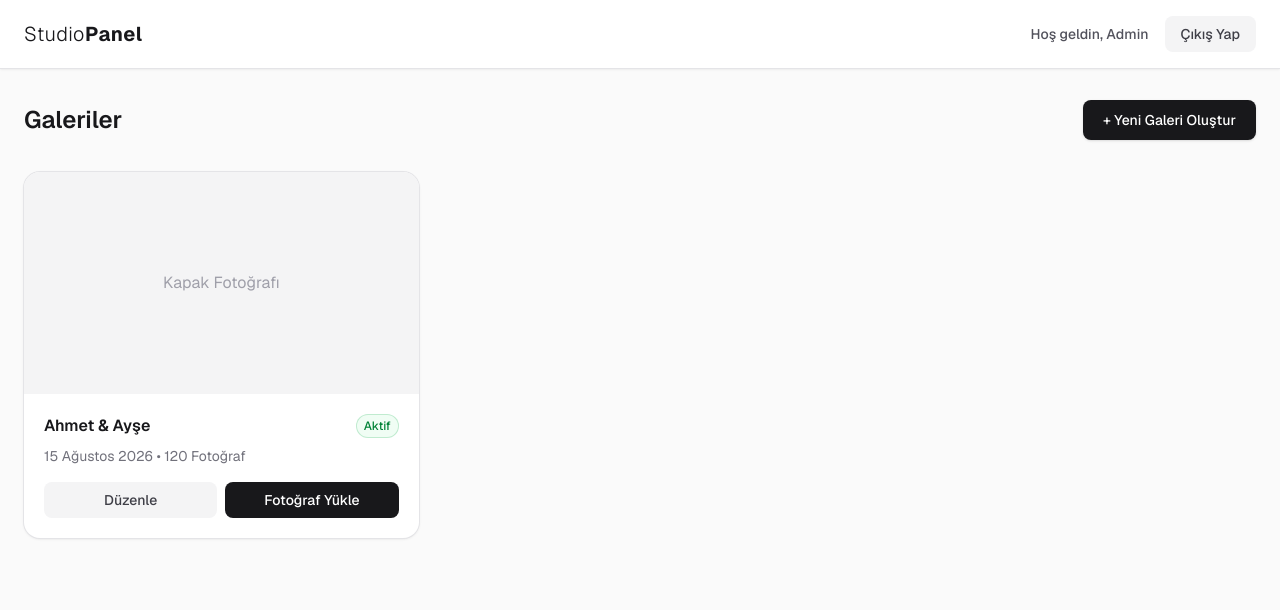
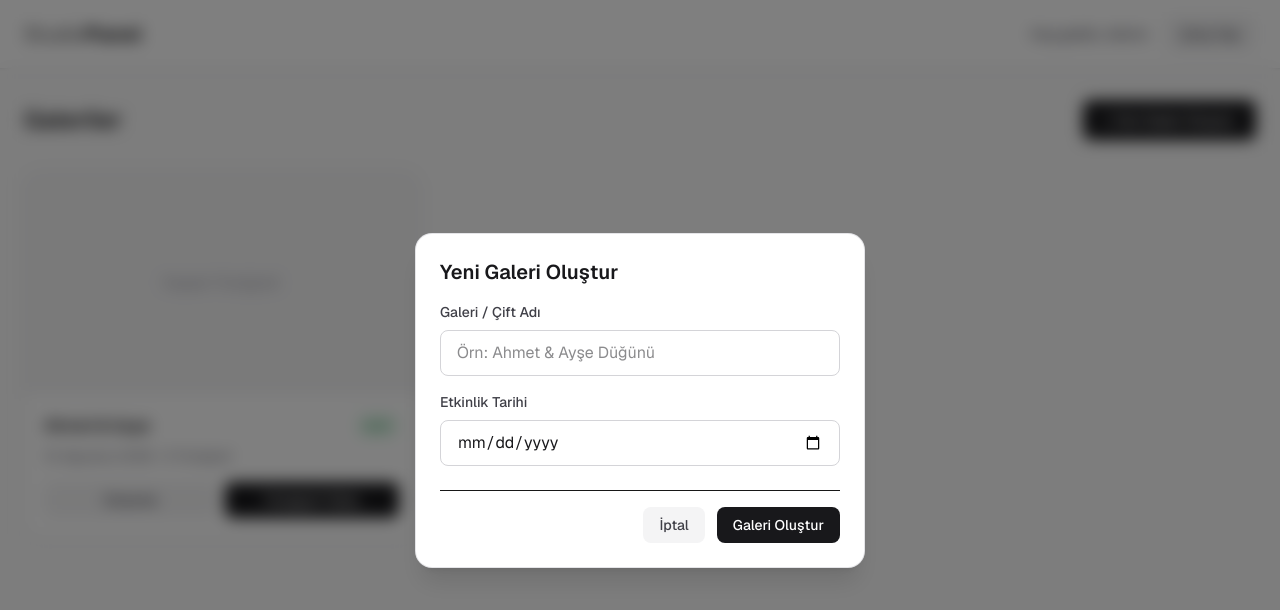
Before and after one commit to omerfarukdemir01/dugun-fotograf-sistemi, a Next.js app: page /admin in a window 1280 px wide. Both pictures are taken after a click on the button "+ Yeni Galeri Oluştur". Shown: the top 610 px of the page. Built offline with nearby package versions, Linux system fonts and the light colour scheme.

Commit message:
Veritabanı bağlantı hatası giderildi ilk galeri kaydedildi

```diff
--- a/app/admin/page.tsx
+++ b/app/admin/page.tsx
@@ -1,8 +1,46 @@
+"use client"; // Bu sayfa üzerinde buton tıklamaları ve formlar olacağı için istemci taraflı çalışacağını belirttik
+
+import { useState } from "react";
+
 export default function AdminPage() {
+  // Pop-up formun açık mı kapalı mı olduğunu tutan durum (state)
+  const [isOpen, setIsOpen] = useState(false);
+
+  // Form alanlarındaki verileri tutan durumlar
+  const [title, setTitle] = useState("");
+  const [date, setDate] = useState("");
+
+  const handleCreateGallery = async (e: React.FormEvent) => {
+    e.preventDefault();
+
+    try {
+      // Yazdığımız /api/galleries postacısına verileri paketleyip gönderiyoruz
+      const response = await fetch("/api/galleries", {
+        method: "POST",
+        headers: { "Content-Type": "application/json" },
+        body: JSON.stringify({ title, date }),
+      });
+
+      const resData = await response.json();
+
+      if (resData.success) {
+        alert("Harika! Galeri başarıyla MongoDB veritabanına kaydedildi.");
+        setIsOpen(false); // Pop-up formu kapat
+        setTitle("");     // Formu temizle
+        setDate("");      // Tarihi temizle
+      } else {
+        alert("Bir hata oluştu: " + resData.error);
+      }
+    } catch (error) {
+      console.error("İstek gönderilirken hata oluştu:", error);
+      alert("Sunucuya bağlanılamadı.");
+    }
+  };
+
   return (
     <div className="min-h-screen bg-zinc-50 font-sans">
 
-      {/* Üst Menü (Navbar) - Sayfayı kaydırsan bile üstte yapışık (sticky) kalır */}
+      {/* Üst Menü */}
       <header className="sticky top-0 z-10 bg-white shadow-sm ring-1 ring-zinc-200">
         <div className="mx-auto flex max-w-7xl items-center justify-between px-6 py-4">
           <h1 className="text-xl font-light tracking-wide text-zinc-900">
@@ -20,28 +58,23 @@ export default function AdminPage() {
       {/* Ana İçerik */}
       <main className="mx-auto max-w-7xl px-6 py-8">
 
-        {/* Başlık ve Yeni Galeri Ekleme Butonu */}
         <div className="mb-8 flex items-center justify-between">
           <h2 className="text-2xl font-semibold text-zinc-900">Galeriler</h2>
-          <button className="flex items-center gap-2 rounded-lg bg-zinc-900 px-5 py-2.5 text-sm font-medium text-white shadow-sm transition-all hover:bg-zinc-800">
+          {/* Butona basıldığında isOpen durumunu true yaparak formu açıyoruz */}
+          <button
+            onClick={() => setIsOpen(true)}
+            className="flex items-center gap-2 rounded-lg bg-zinc-900 px-5 py-2.5 text-sm font-medium text-white shadow-sm transition-all hover:bg-zinc-800"
+          >
             + Yeni Galeri Oluştur
           </button>
         </div>
 
-        {/* Galeri Kartları (İleride müşterilere gönderilecek kısımlar) */}
+        {/* Galeri Kartları Listesi */}
         <div className="grid gap-6 sm:grid-cols-2 lg:grid-cols-3">
-
-          {/* Örnek Bir Galeri Kartı */}
           <div className="group overflow-hidden rounded-2xl bg-white shadow-sm ring-1 ring-zinc-200 transition-all hover:shadow-md">
-
-            {/* Kart Görsel Alanı (İleride buraya düğün kapak fotoğrafı gelecek) */}
-            <div className="relative aspect-video w-full bg-zinc-100">
-              <div className="absolute inset-0 flex items-center justify-center text-zinc-400">
-                Kapak Fotoğrafı
-              </div>
+            <div className="relative aspect-video w-full bg-zinc-100 flex items-center justify-center text-zinc-400">
+              Kapak Fotoğrafı
             </div>
-
-            {/* Kart İçeriği ve Bilgiler */}
             <div className="p-5">
               <div className="mb-2 flex items-center justify-between">
                 <h3 className="font-semibold text-zinc-900">Ahmet & Ayşe</h3>
@@ -49,9 +82,7 @@ export default function AdminPage() {
                   Aktif
                 </span>
               </div>
-              <p className="mb-4 text-sm text-zinc-500">15 Ağustos 2026 • 120 Fotoğraf</p>
-
-              {/* İşlem Butonları */}
+              <p className="mb-4 text-sm text-zinc-500">15 Ağustos 2026 • 0 Fotoğraf</p>
               <div className="mt-4 flex gap-2">
                 <button className="flex-1 rounded-lg bg-zinc-100 px-3 py-2 text-sm font-medium text-zinc-700 transition-colors hover:bg-zinc-200">
                   Düzenle
@@ -62,9 +93,58 @@ export default function AdminPage() {
               </div>
             </div>
           </div>
-
         </div>
       </main>
+
+      {/* GİZLİ POP-UP (MODAL) FORM ALANI */}
+      {isOpen && (
+        <div className="fixed inset-0 z-50 flex items-center justify-center bg-black/50 p-4 backdrop-blur-sm">
+          <div className="w-full max-w-md rounded-2xl bg-white p-6 shadow-xl ring-1 ring-zinc-200">
+            <h3 className="text-xl font-semibold text-zinc-900 mb-4">Yeni Galeri Oluştur</h3>
+
+            <form onSubmit={handleCreateGallery} className="space-y-4">
+              <div>
+                <label className="block text-sm font-medium text-zinc-700">Galeri / Çift Adı</label>
+                <input
+                  type="text"
+                  required
+                  placeholder="Örn: Ahmet & Ayşe Düğünü"
+                  value={title}
+                  onChange={(e) => setTitle(e.target.value)}
+                  className="mt-2 block w-full rounded-lg border border-zinc-300 px-4 py-2.5 text-zinc-900 focus:border-zinc-900 focus:outline-none focus:ring-1 focus:ring-zinc-900"
+                />
+              </div>
+              <div>
+                <label className="block text-sm font-medium text-zinc-700">Etkinlik Tarihi</label>
+                <input
+                  type="date"
+                  required
+                  value={date}
+                  onChange={(e) => setDate(e.target.value)}
+                  className="mt-2 block w-full rounded-lg border border-zinc-300 px-4 py-2.5 text-zinc-900 focus:border-zinc-900 focus:outline-none focus:ring-1 focus:ring-zinc-900"
+                />
+              </div>
+
+              <div className="mt-6 flex justify-end gap-3 border-t pt-4">
+                <button
+                  type="button"
+                  onClick={() => setIsOpen(false)}
+                  className="rounded-lg bg-zinc-100 px-4 py-2 text-sm font-medium text-zinc-700 hover:bg-zinc-200"
+                >
+                  İptal
+                </button>
+                <button
+                  type="submit"
+                  className="rounded-lg bg-zinc-900 px-4 py-2 text-sm font-medium text-white hover:bg-zinc-800"
+                >
+                  Galeri Oluştur
+                </button>
+              </div>
+            </form>
+          </div>
+        </div>
+      )}
+
     </div>
   );
 }
--- /dev/null
+++ b/app/api/galleries/route.ts
@@ -0,0 +1,31 @@
+import { NextResponse } from "next/server";
+import { connectToDatabase } from "@/lib/mongodb";
+import Gallery from "@/models/Gallery";
+
+// POST isteği: Yeni bir veri kaydetmek için kullanılır
+export async function POST(request: Request) {
+  try {
+    // 1. Gelen form verilerini oku
+    const { title, date } = await request.json();
+
+    if (!title || !date) {
+      return NextResponse.json({ error: "Lütfen tüm alanları doldurun." }, { status: 400 });
+    }
+
+    // 2. Veritabanına bağlan
+    await connectToDatabase();
+
+    // 3. Veritabanında yeni bir galeri dökümanı oluştur
+    const newGallery = await Gallery.create({
+      title,
+      date,
+    });
+
+    // 4. Başarılı sonucunu tarayıcıya geri dön
+    return NextResponse.json({ success: true, data: newGallery }, { status: 201 });
+
+  } catch (error) {
+    console.error("API Hatası:", error);
+    return NextResponse.json({ error: "Veritabanına kaydedilirken bir hata oluştu." }, { status: 500 });
+  }
+}
--- /dev/null
+++ b/models/Gallery.ts
@@ -0,0 +1,15 @@
+import mongoose, { Schema, model, models } from "mongoose";
+
+// Veritabanına galerinin yapısını öğretiyoruz
+const GallerySchema = new Schema({
+  title: { type: String, required: true }, // Çiftlerin Adı (Zorunlu)
+  date: { type: String, required: true },  // Düğün Tarihi (Zorunlu)
+  photoCount: { type: Number, default: 0 }, // İçindeki fotoğraf sayısı (Varsayılan: 0)
+  isActive: { type: Boolean, default: true }, // Galeri yayında mı? (Varsayılan: Aktif)
+  createdAt: { type: Date, default: Date.now } // Oluşturulma tarihi
+});
+
+// Eğer bu model hafızada zaten varsa onu kullan, yoksa yeni oluştur
+const Gallery = models.Gallery || model("Gallery", GallerySchema);
+
+export default Gallery;
```
